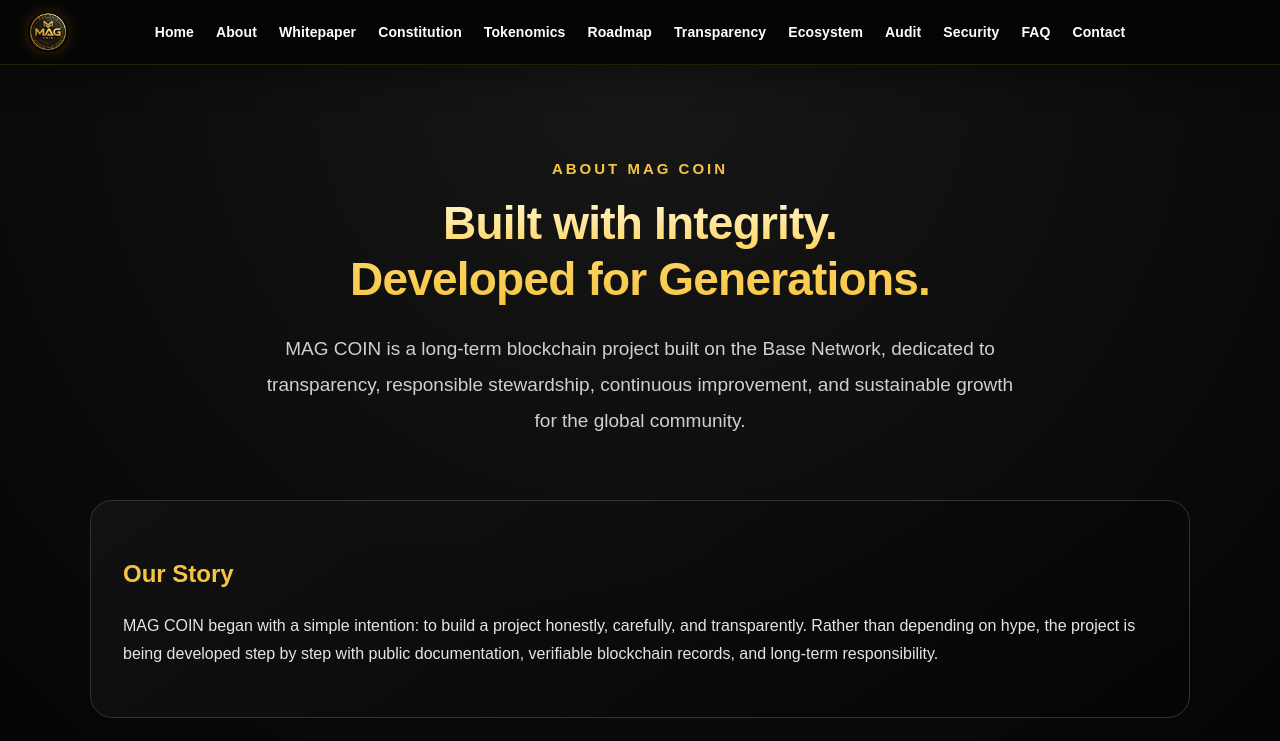
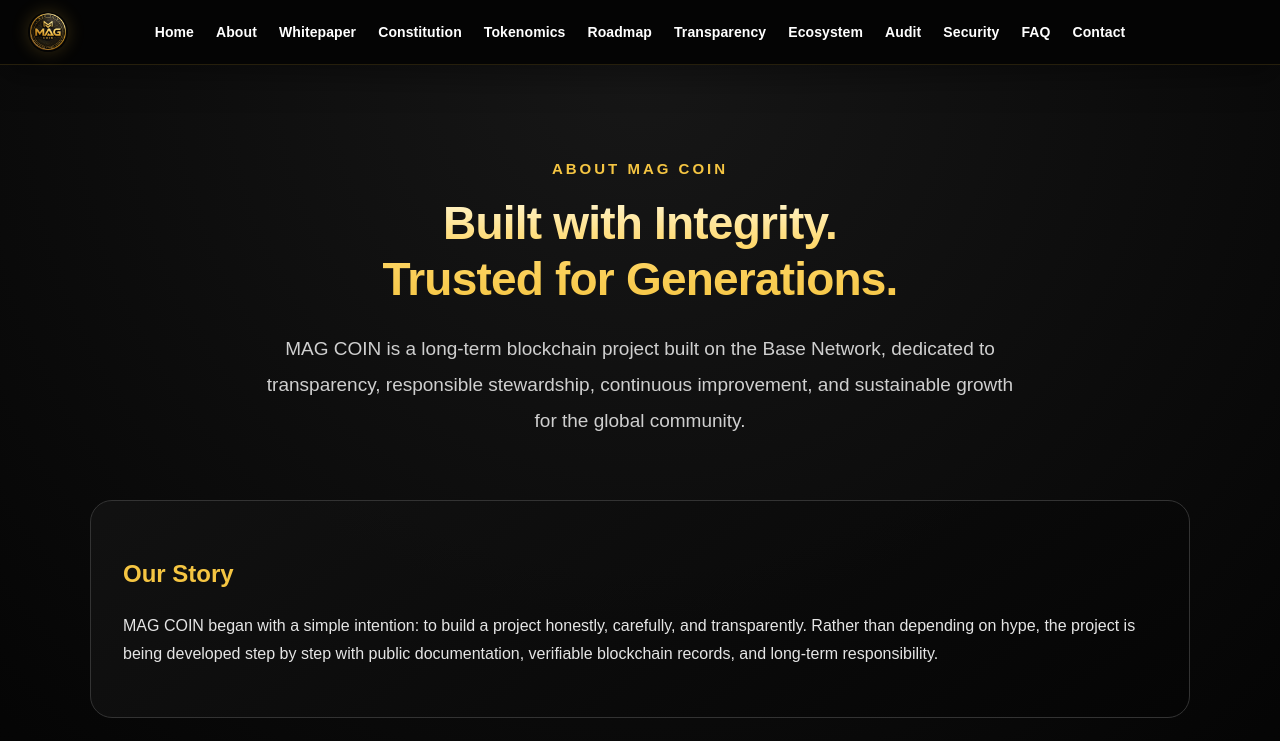
Before and after one commit to MAGZOWN/mag-coin-website, a Next.js app: page /about in a window 1280 px wide. Shown: the top 741 px of the page. Built offline with nearby package versions, Linux system fonts and the light colour scheme.

Commit message:
Phase 20.7: Fix About page tagline to match official motto

```diff
--- a/app/components/AboutHero.tsx
+++ b/app/components/AboutHero.tsx
@@ -13,7 +13,7 @@ export default function AboutHero() {
         <>
           Built with Integrity.
           <br />
-          Developed for Generations.
+          Trusted for Generations.
         </>
       </HeroTitle>
 
```
